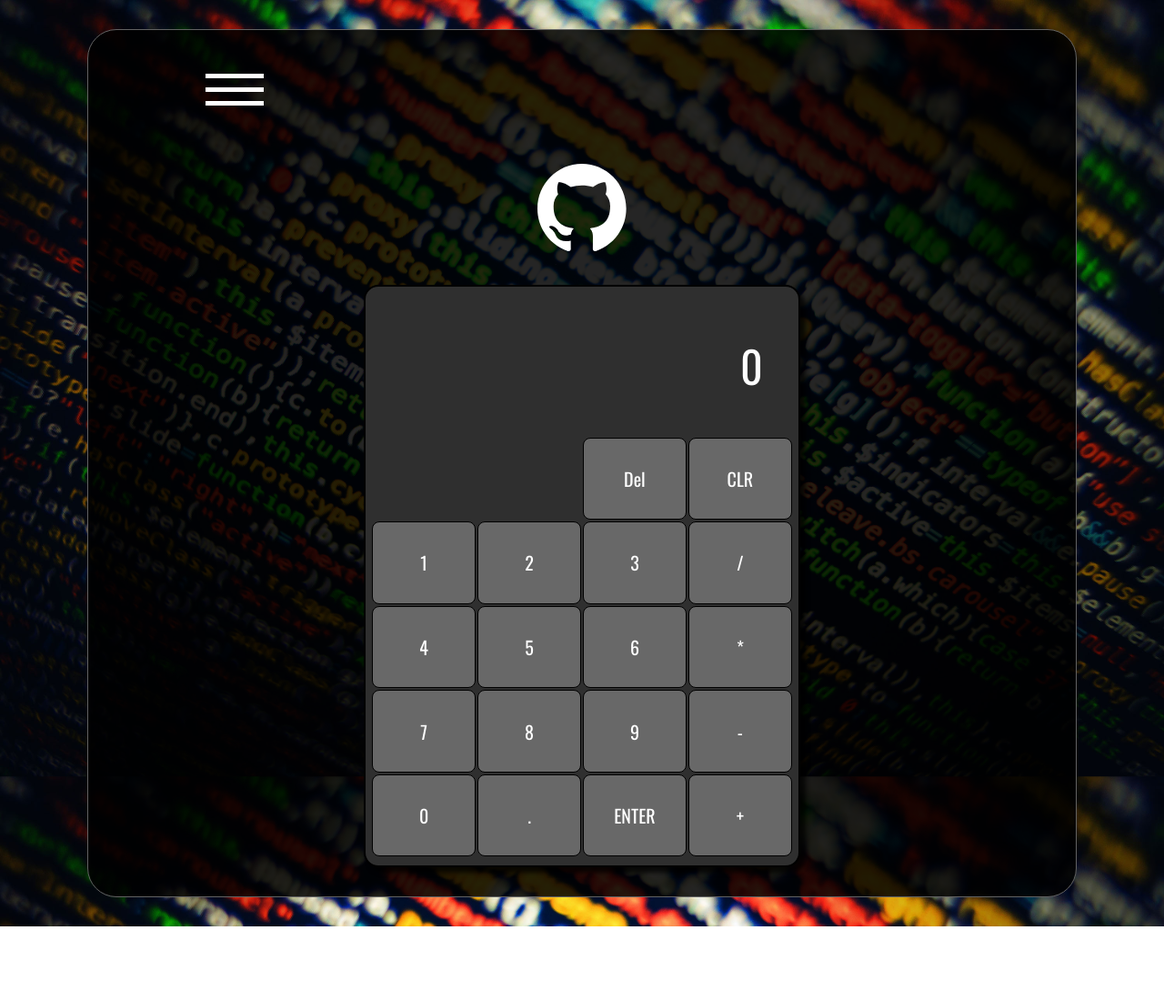
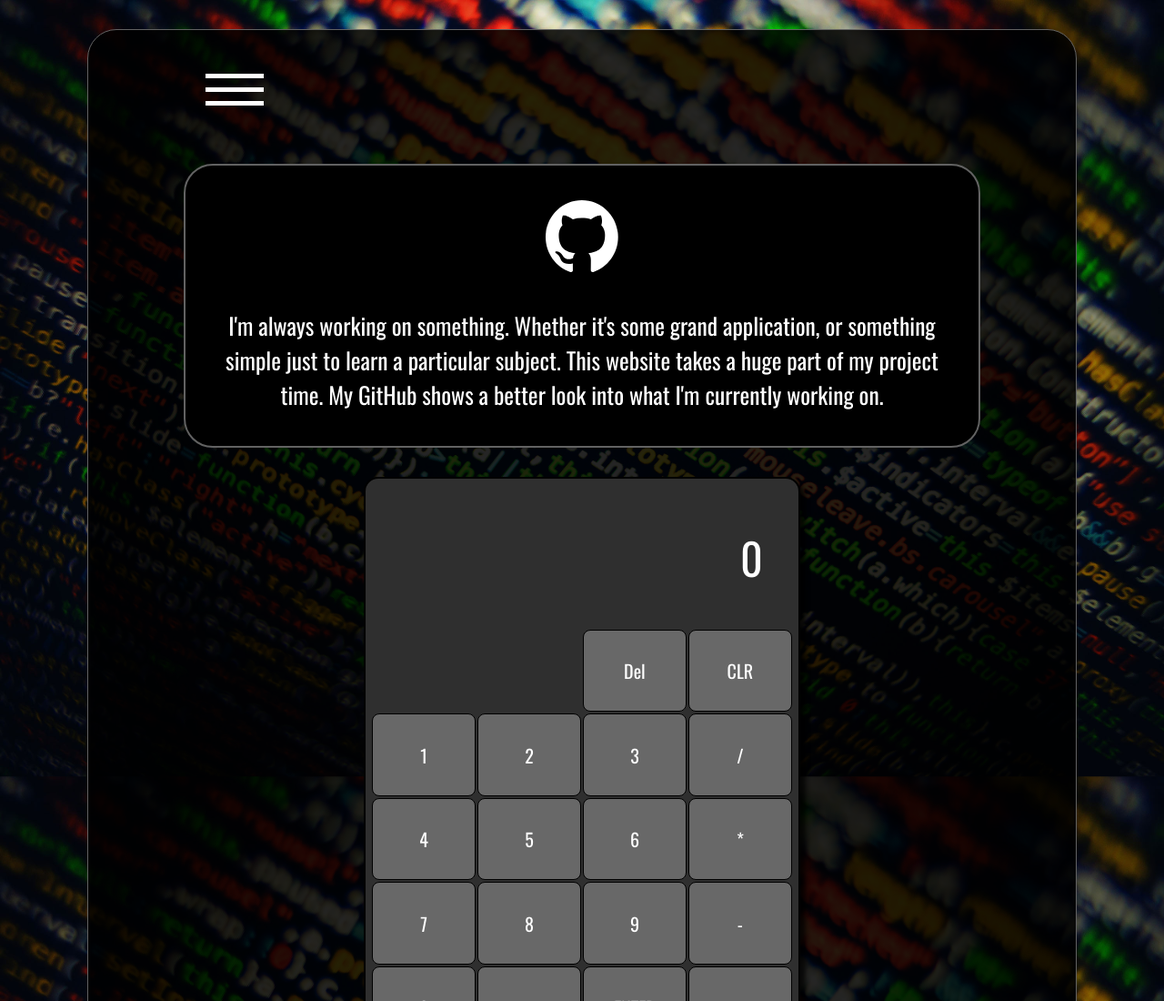
Before and after one commit to broman9107/Portfolio-Site, a plain HTML site: page projects.html in a window 1280 px wide. Shown: the top 1100 px of the page at 91% size. Before the commit the page ends 1018 px from the top, so only its background shows below. Drawn offline with nearby package versions, Linux system fonts and the light colour scheme.

Commit message:
Fixed github and linkedin logos

```diff
--- a/projects.html
+++ b/projects.html
@@ -56,7 +56,23 @@
           </li>
         </ul>
       </nav>
-      <div id="projectsInfo"><img src="Images/github-mark-white.svg"></div>
+      <div id="projectsInfo">
+        <div id="projectsLogoDiv">
+          <a
+            href="https://github.com/broman9107"
+            target="_blank"
+            rel="noopener noreferrer"
+          >
+            <img src="Images/github-mark-white.svg" id="gitHub" />
+          </a>
+        </div>
+        <p>
+          I'm always working on something. Whether it's some grand application,
+          or something simple just to learn a particular subject. This website
+          takes a huge part of my project time. My GitHub shows a better look
+          into what I'm currently working on.
+        </p>
+      </div>
       <div id="mainContainer">
         <div id="calculatorContainer">
           <div id="display">0</div>
--- a/style.css
+++ b/style.css
@@ -189,8 +189,12 @@ a {
 }
 
 #gitHub, #linkedIn{
-  width: clamp(4rem, 10vw, 5rem);
-  margin: 0 2rem 1rem 2rem;
+  width: clamp(3rem, 10vw, 5rem);
+  transition: .3s;
+}
+
+#gitHub:hover, #linkedIn:hover{
+  scale: 125%;
 }
 
 /*
@@ -220,12 +224,23 @@ This is home page CSS
 
 #heading {
   text-align: center;
+  display: grid;
+  place-content: center;
+  place-items: center;
+  width: 70%;
 }
 
 #greetingText {
   font-size: clamp(1.5rem, 8vw, 5rem);
-  margin: 1rem 2rem;
-  padding: clamp(1rem, 2vw, 2rem);
+  padding: clamp(1rem, 2vw, 1.5rem);
+}
+
+#homeSocialLogos{
+  display: flex;
+  justify-content: center;
+  align-items: center;
+  margin-bottom: 1rem;
+  gap: 3rem;
 }
 
 .udrDivs {
@@ -397,6 +412,22 @@ This is projects page CSS
             \/
             \/
 */
+
+#projectsInfo{
+  display: flex;
+  flex-direction: column;
+  justify-content: center;
+  align-items: center;
+  text-align: center;
+  color: white;
+  font-size: clamp(1rem, 2vw, 2rem);
+  background-color: black;
+  width: 95%;
+  padding: clamp(2rem, 3vw, 4rem);
+  border-radius: 2rem;
+  border: 2px rgb(98, 98, 98) solid;
+  gap: 2rem;
+}
 
 /* Calculator */
 
```
Also changed, not shown: index.html (+8 -2 lines).
